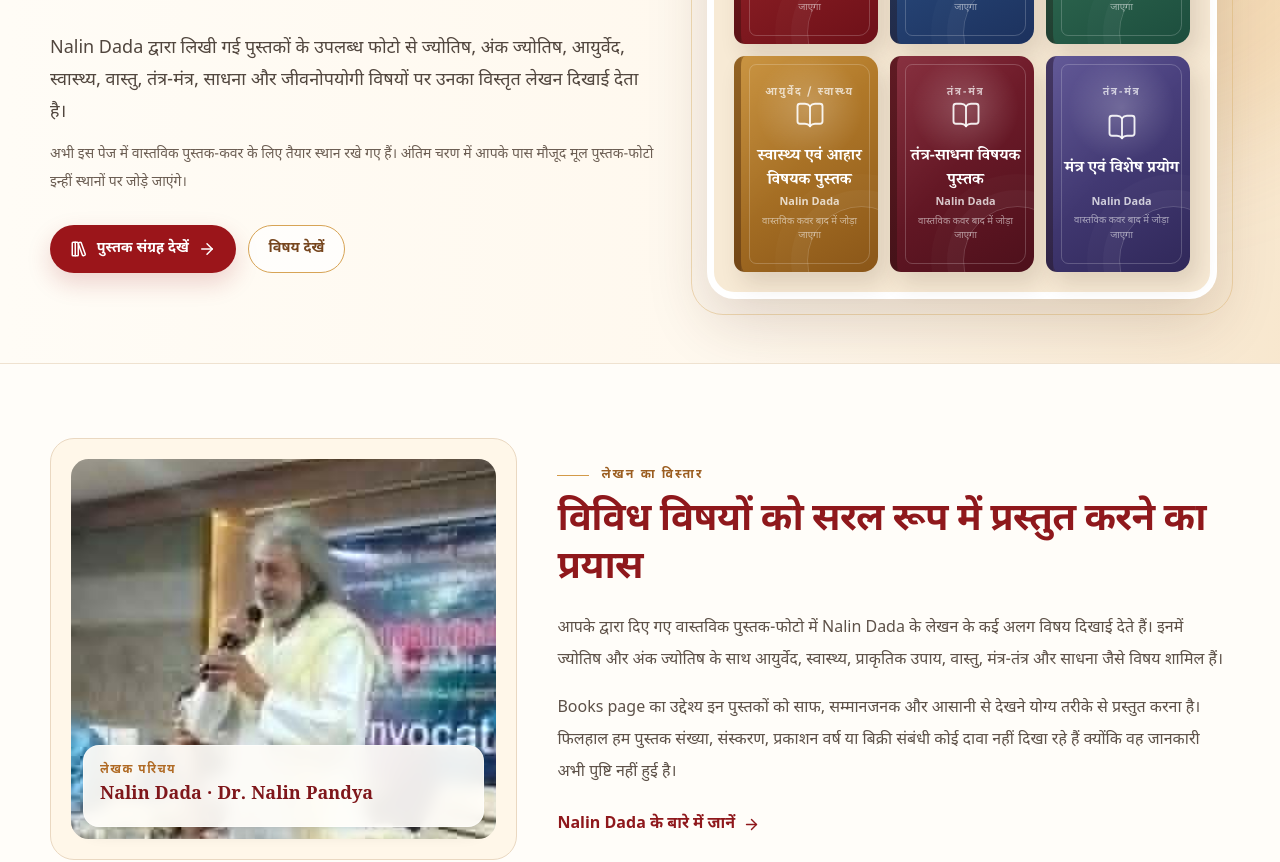
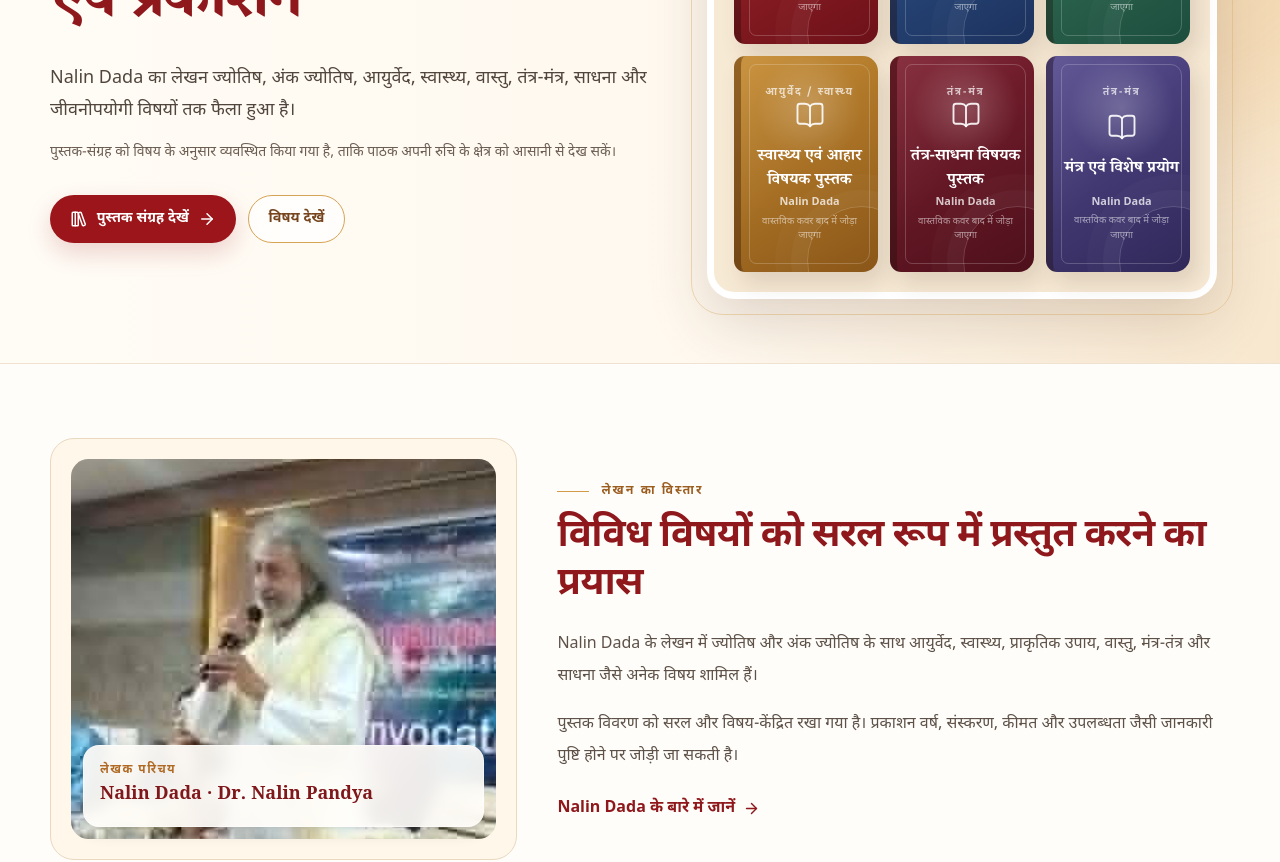
Before and after one commit to dhruvintejani/nalin_dada, a React (Vite) app: page /books in a window 1280 px wide. Shown: the part 340-1202 px from the top of the page. Built offline with nearby package versions, Linux system fonts and the light colour scheme.

Commit message:
Polish Books page content for client presentation

```diff
--- a/src/pages/Books.tsx
+++ b/src/pages/Books.tsx
@@ -176,10 +176,10 @@ const Books = () => {
               Nalin Dada की पुस्तकें एवं प्रकाशन
             </h1>
             <p className="mt-5 max-w-[720px] text-base leading-8 text-[#51463e] md:text-lg">
-              Nalin Dada द्वारा लिखी गई पुस्तकों के उपलब्ध फोटो से ज्योतिष, अंक ज्योतिष, आयुर्वेद, स्वास्थ्य, वास्तु, तंत्र-मंत्र, साधना और जीवनोपयोगी विषयों पर उनका विस्तृत लेखन दिखाई देता है।
+              Nalin Dada का लेखन ज्योतिष, अंक ज्योतिष, आयुर्वेद, स्वास्थ्य, वास्तु, तंत्र-मंत्र, साधना और जीवनोपयोगी विषयों तक फैला हुआ है।
             </p>
             <p className="mt-3 max-w-[700px] text-sm leading-7 text-[#6c5e53]">
-              अभी इस पेज में वास्तविक पुस्तक-कवर के लिए तैयार स्थान रखे गए हैं। अंतिम चरण में आपके पास मौजूद मूल पुस्तक-फोटो इन्हीं स्थानों पर जोड़े जाएंगे।
+              पुस्तक-संग्रह को विषय के अनुसार व्यवस्थित किया गया है, ताकि पाठक अपनी रुचि के क्षेत्र को आसानी से देख सकें।
             </p>
             <div className="mt-7 flex flex-wrap gap-3">
               <a href="#book-library" className="button-primary">
@@ -226,10 +226,10 @@ const Books = () => {
               विविध विषयों को सरल रूप में प्रस्तुत करने का प्रयास
             </h2>
             <p className="mt-5 text-base leading-8 text-[#5d5148]">
-              आपके द्वारा दिए गए वास्तविक पुस्तक-फोटो में Nalin Dada के लेखन के कई अलग विषय दिखाई देते हैं। इनमें ज्योतिष और अंक ज्योतिष के साथ आयुर्वेद, स्वास्थ्य, प्राकृतिक उपाय, वास्तु, मंत्र-तंत्र और साधना जैसे विषय शामिल हैं।
+              Nalin Dada के लेखन में ज्योतिष और अंक ज्योतिष के साथ आयुर्वेद, स्वास्थ्य, प्राकृतिक उपाय, वास्तु, मंत्र-तंत्र और साधना जैसे अनेक विषय शामिल हैं।
             </p>
             <p className="mt-4 text-base leading-8 text-[#5d5148]">
-              Books page का उद्देश्य इन पुस्तकों को साफ, सम्मानजनक और आसानी से देखने योग्य तरीके से प्रस्तुत करना है। फिलहाल हम पुस्तक संख्या, संस्करण, प्रकाशन वर्ष या बिक्री संबंधी कोई दावा नहीं दिखा रहे हैं क्योंकि वह जानकारी अभी पुष्टि नहीं हुई है।
+              पुस्तक विवरण को सरल और विषय-केंद्रित रखा गया है। प्रकाशन वर्ष, संस्करण, कीमत और उपलब्धता जैसी जानकारी पुष्टि होने पर जोड़ी जा सकती है।
             </p>
             <Link to="/about" className="text-link mt-6">
               Nalin Dada के बारे में जानें <ArrowRight size={17} />
@@ -332,23 +332,17 @@ const Books = () => {
       <section className="section-block bg-[#fbf5eb]">
         <div className="site-shell grid items-center gap-9 lg:grid-cols-[1.05fr_.95fr]">
           <div>
-            <div className="eyebrow">वास्तविक पुस्तक-फोटो</div>
+            <div className="eyebrow">पुस्तक संग्रह</div>
             <h2 className="section-title mt-3">
-              अंतिम चरण में केवल images replace करनी होंगी
+              ज्ञान के अलग-अलग क्षेत्रों की एक झलक
             </h2>
             <p className="mt-5 text-base leading-8 text-[#5d5148]">
-              इस layout में हर cover के लिए अलग card और descriptive alt text पहले से तैयार है। जब आप final images जोड़ेंगे, हमें page structure बदलने की जरूरत नहीं होगी—सिर्फ placeholder की जगह वास्तविक cover path लगाना होगा।
+              ज्योतिष, स्वास्थ्य, साधना, वास्तु और जीवन से जुड़े विषयों पर लिखी गई पुस्तकों को एक ही स्थान पर व्यवस्थित रूप में प्रस्तुत किया गया है।
             </p>
             <div className="mt-6 rounded-[1rem] border border-[#e3cfb3] bg-[#fffdf9] p-5">
-              <p className="text-sm font-bold text-[#7f171b]">अभी जानबूझकर नहीं दिखाया गया:</p>
-              <ul className="mt-3 grid gap-2 text-sm leading-6 text-[#675b51]">
-                <li>• कुल पुस्तकों की संख्या</li>
-                <li>• प्रकाशन वर्ष / edition</li>
-                <li>• कीमत या खरीद लिंक</li>
-                <li>• उपलब्धता / stock</li>
-              </ul>
-              <p className="mt-3 text-xs leading-5 text-[#817268]">
-                ये विवरण Nalin Dada से पुष्टि होने के बाद ही जोड़ना बेहतर रहेगा।
+              <p className="text-sm font-bold text-[#7f171b]">पुस्तक विवरण</p>
+              <p className="mt-3 text-sm leading-7 text-[#675b51]">
+                प्रत्येक पुस्तक के साथ उसका विषय और कवर दिखाया जाएगा। प्रकाशन वर्ष, संस्करण, कीमत और उपलब्धता जैसी अतिरिक्त जानकारी उपलब्ध होने पर जोड़ी जा सकती है।
               </p>
             </div>
           </div>
@@ -374,7 +368,7 @@ const Books = () => {
               किसी विशेष पुस्तक के बारे में पूछना है?
             </h2>
             <p className="mt-3 max-w-2xl text-sm leading-7 text-[#dfe8e4] md:text-base">
-              अभी ऑनलाइन खरीद या भुगतान सुविधा तय नहीं की गई है। संपर्क विवरण पूरा होने के बाद इच्छुक पाठक उपलब्ध जानकारी के लिए संपर्क कर सकेंगे।
+              पुस्तकों की उपलब्धता, कीमत या खरीद संबंधी जानकारी के लिए संपर्क किया जा सकता है। ऑनलाइन खरीद या भुगतान सुविधा फिलहाल उपलब्ध नहीं है।
             </p>
           </div>
           <Link to="/appointment" className="button-gold">
```
